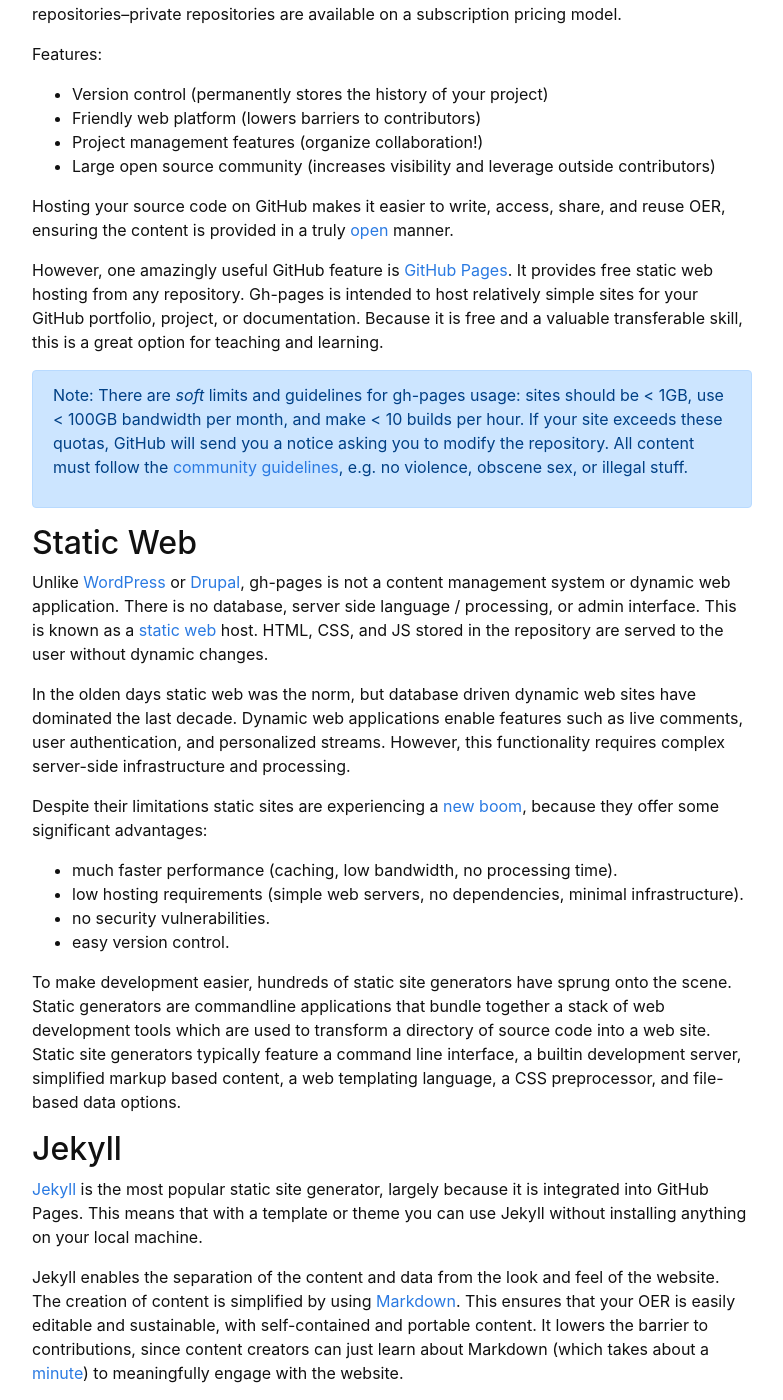
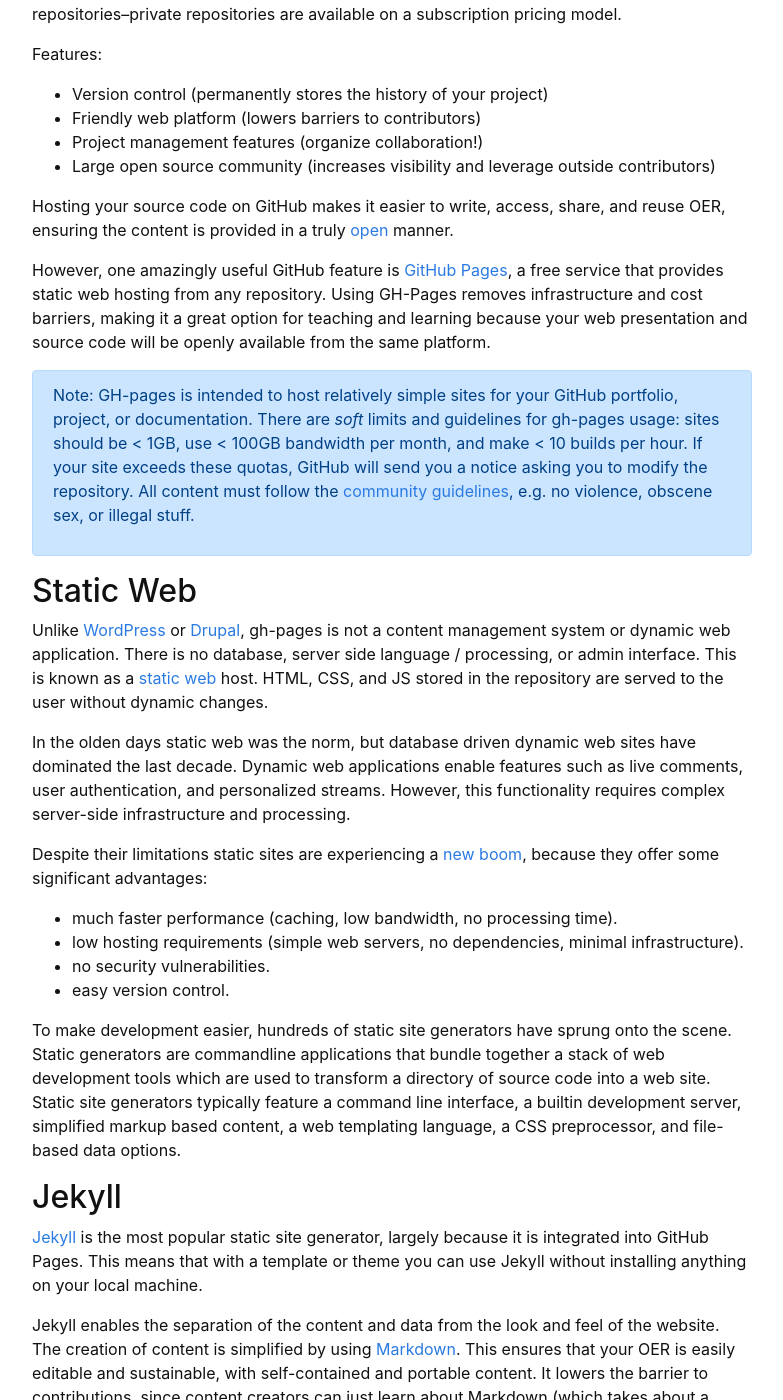
Before and after one commit to evanwill/make-oer, a Jekyll site: the page built from content/2-how.md, in a window 1280 px wide and 1400 px high, scrolled down 228 px. Shown: the whole window, without its empty margins (248-1031 px from the left). Built offline with Jekyll 4.4.1, drawn with Linux system fonts in a browser that asks for light colours; some of the changed text lies outside the part shown.

Commit message:
update how instructions

```diff
--- a/content/2-how.md
+++ b/content/2-how.md
@@ -19,12 +19,11 @@ Features:
 
 Hosting your source code on GitHub makes it easier to write, access, share, and reuse OER, ensuring the content is provided in a truly [open](https://opendefinition.org/) manner.
 
-However, one amazingly useful GitHub feature is [GitHub Pages](https://guides.github.com/features/pages/).
-It provides free static web hosting from any repository.
-Gh-pages is intended to host relatively simple sites for your GitHub portfolio, project, or documentation.
-Because it is free and a valuable transferable skill, this is a great option for teaching and learning.
+However, one amazingly useful GitHub feature is [GitHub Pages](https://guides.github.com/features/pages/), a free service that provides static web hosting from any repository.
+Using GH-Pages removes infrastructure and cost barriers, making it a great option for teaching and learning because your web presentation and source code will be openly available from the same platform.
 
 {% capture text %}Note:
+GH-pages is intended to host relatively simple sites for your GitHub portfolio, project, or documentation.
 There are *soft* limits and guidelines for gh-pages usage: sites should be < 1GB, use < 100GB bandwidth per month, and make < 10 builds per hour.
 If your site exceeds these quotas, GitHub will send you a notice asking you to modify the repository.
 All content must follow the [community guidelines](https://help.github.com/articles/github-community-guidelines/), e.g. no violence, obscene sex, or illegal stuff.{% endcapture %}
@@ -62,4 +61,20 @@ The creation of content is simplified by using [Markdown](https://daringfireball
 This ensures that your OER is easily editable and sustainable, with self-contained and portable content.
 It lowers the barrier to contributions, since content creators can just learn about Markdown (which takes about a [minute](https://evanwill.github.io/_drafts/notes/markdown-minute.html)) to meaningfully engage with the website.
 
+To make a website like this one (or like many of the [examples]({{ '/content/3-examples.html' | relative_url }})), the basic steps are:
+
+{% capture text %}
+1. Have a [GitHub](https://github.com) account.
+2. *Optional:* have [Git](https://git-scm.com/), [Jekyll](https://jekyllrb.com/), and a nice [text editor](https://code.visualstudio.com/) installed.
+3. [Import](https://help.github.com/articles/importing-a-repository-with-github-importer/) or Fork a Jekyll theme or template (such as [workshop-template](https://github.com/evanwill/workshop-template)) on GitHub.
+4. Work on the GitHub web interface to edit files, or `clone` to your local machine.
+5. Edit the site configuration `_config.yml` with your info.
+6. Edit the content pages in markdown.
+7. Add images to the "images" folder.
+8. Push to GitHub (or commit on the web interface).
+9. In your repo's settings, activate gh-pages, using master branch.{% endcapture %}
+{% include card.md header="GH-Pages Overview" text=text %}
+
+For a full introduction to the basics, check my [go-go gh-pages](https://evanwill.github.io/go-go-ghpages/) workshop.
+
 {% include alert.md text="GitHub is not the only option! There are alternative hosts that offer the similar services, such as [Gitlab](https://about.gitlab.com/gitlab-com/), or you could manage your own simple static web hosting. This workshop focuses on GitHub because it is the largest community and features the easiest to use web interface." color="success" %}
```
Also changed, not shown: content/4-resources.md (+1 -1 lines).
